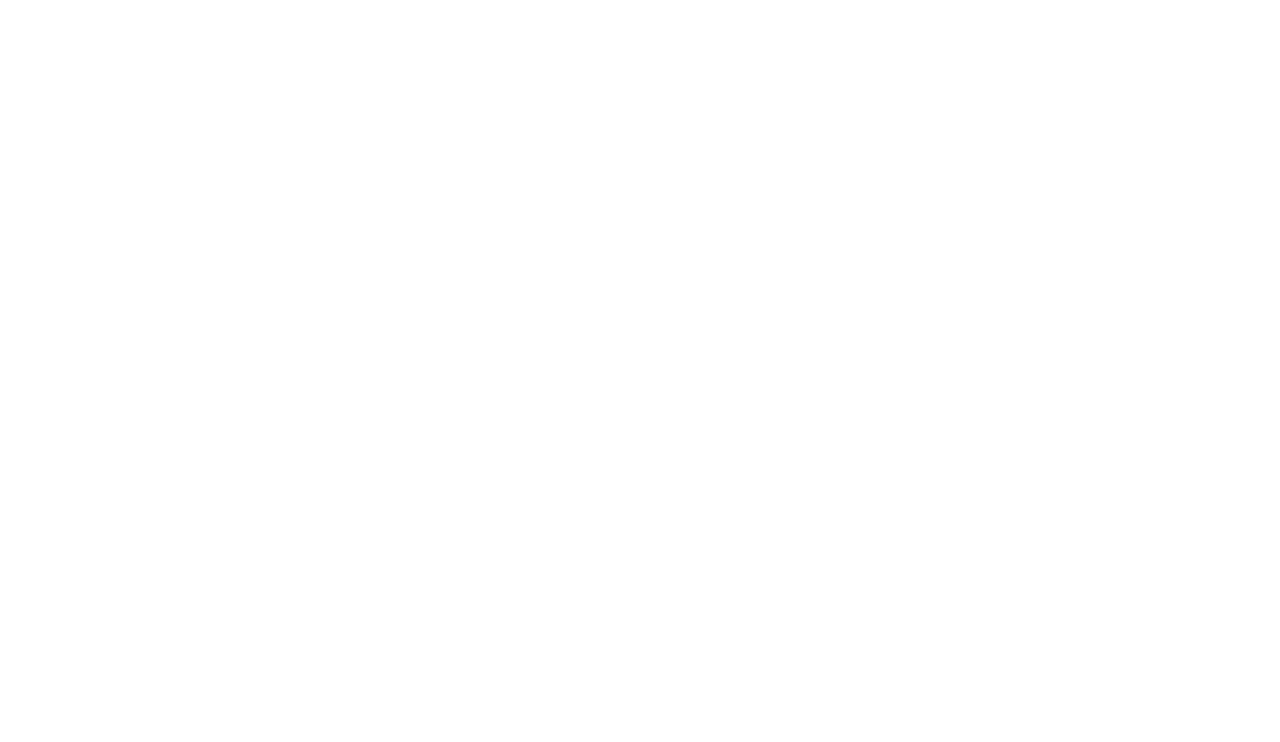
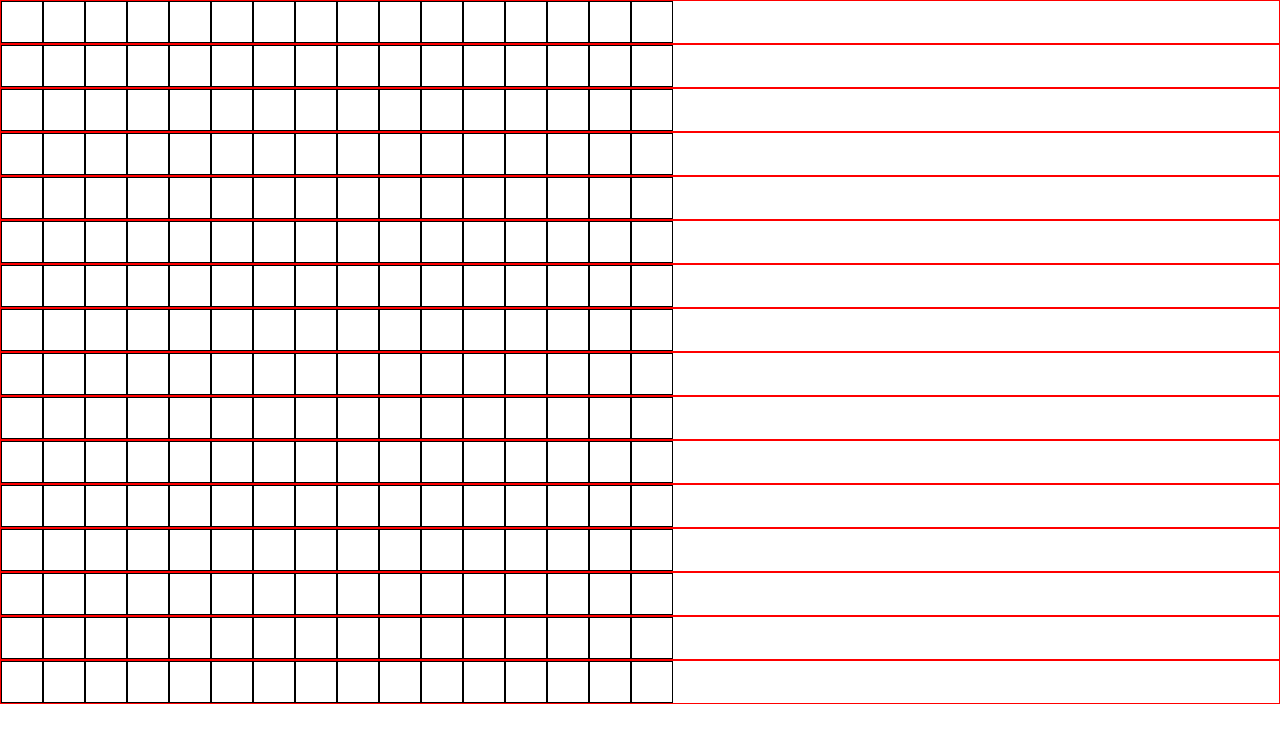
Before and after one commit to Fr0ggin/odin-etch-a-sketch, a plain HTML site: page index.html in a window 1280 px wide. Drawn offline with Linux system fonts and the light colour scheme.

Commit message:
create nested for loop to make columns and rows filled with boxes

```diff
--- a/index.html
+++ b/index.html
@@ -4,10 +4,13 @@
     <meta charset="UTF-8">
     <meta name="viewport" content="width=device-width, initial-scale=1.0">
     <title>Etch-a-sketch</title>
+    <link rel="stylesheet" href="style.css">
     <script defer src="javascript.js"></script>
 
 </head>
 <body>
 
+    <div class="wrapper"></div>
+
 </body>
 </html>
--- a/javascript.js
+++ b/javascript.js
@@ -0,0 +1,25 @@
+
+const wrapper = document.querySelector(".wrapper")
+
+
+//create a 16 by 16 grid of square divs outer loop for columns inner loop for items in column
+for(let i = 0; i <16; i++){
+    let divColumn = document.createElement("div")
+    divColumn.classList.add("divColumn")
+    divColumn.id = i
+    wrapper.appendChild(divColumn)
+
+    for( let j = 0; j < 16; j++){
+        let divGrid = document.createElement("div")
+        divGrid.classList.add("divGrid")
+        divGrid.classList.add(i)
+        document.getElementById(i).appendChild(divGrid)
+
+
+    }
+
+}
+
+//create column
+// iterate 0-15 over column
+// column ++, iterate again
--- a/style.css
+++ b/style.css
@@ -0,0 +1,25 @@
+*{
+    box-sizing: border-box;
+}
+html,
+body{
+    height: 100%;
+    margin: 0%;
+}
+
+.wrapper{
+    display: flex;
+    flex-direction: column;
+    justify-content:center
+}
+.divColumn{
+    display: flex;
+    border: 1px solid red;
+}
+
+.divGrid{
+
+    border: 1px solid black;
+    padding: 20px;
+
+}
```
